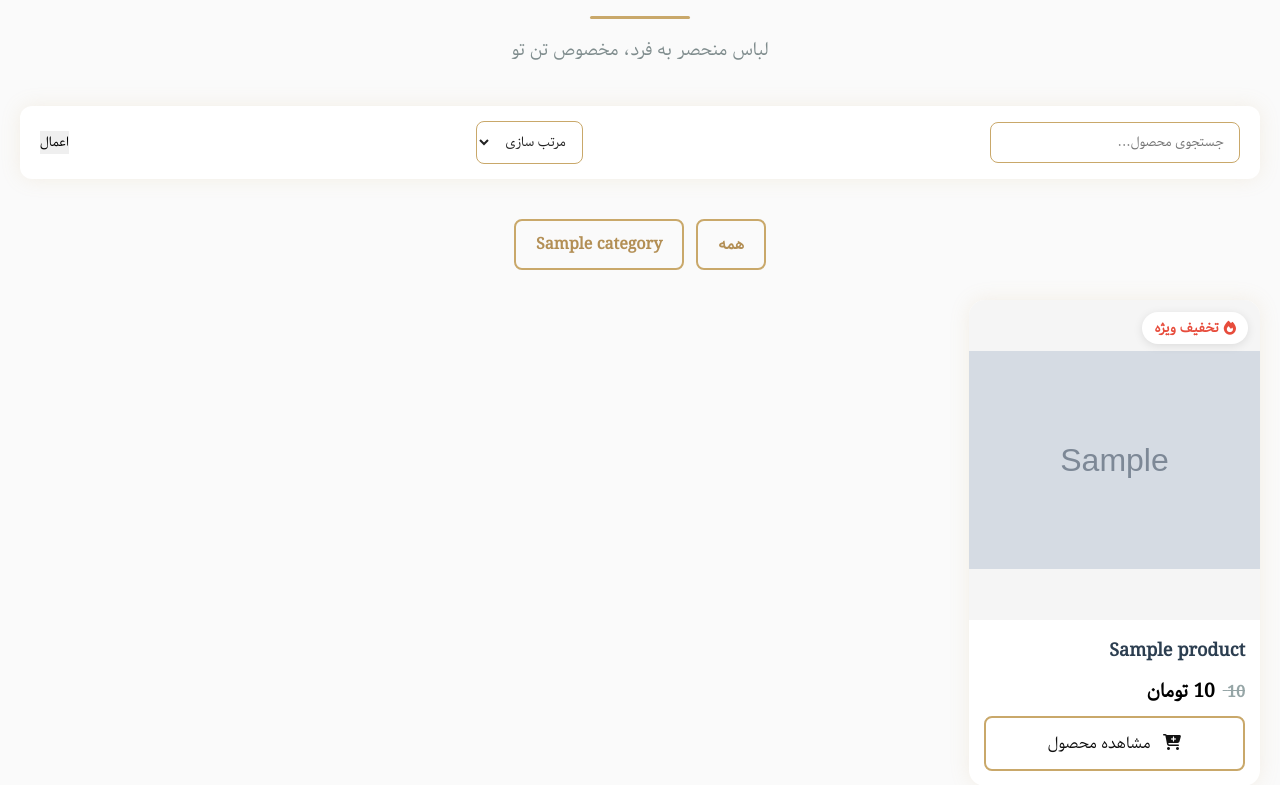
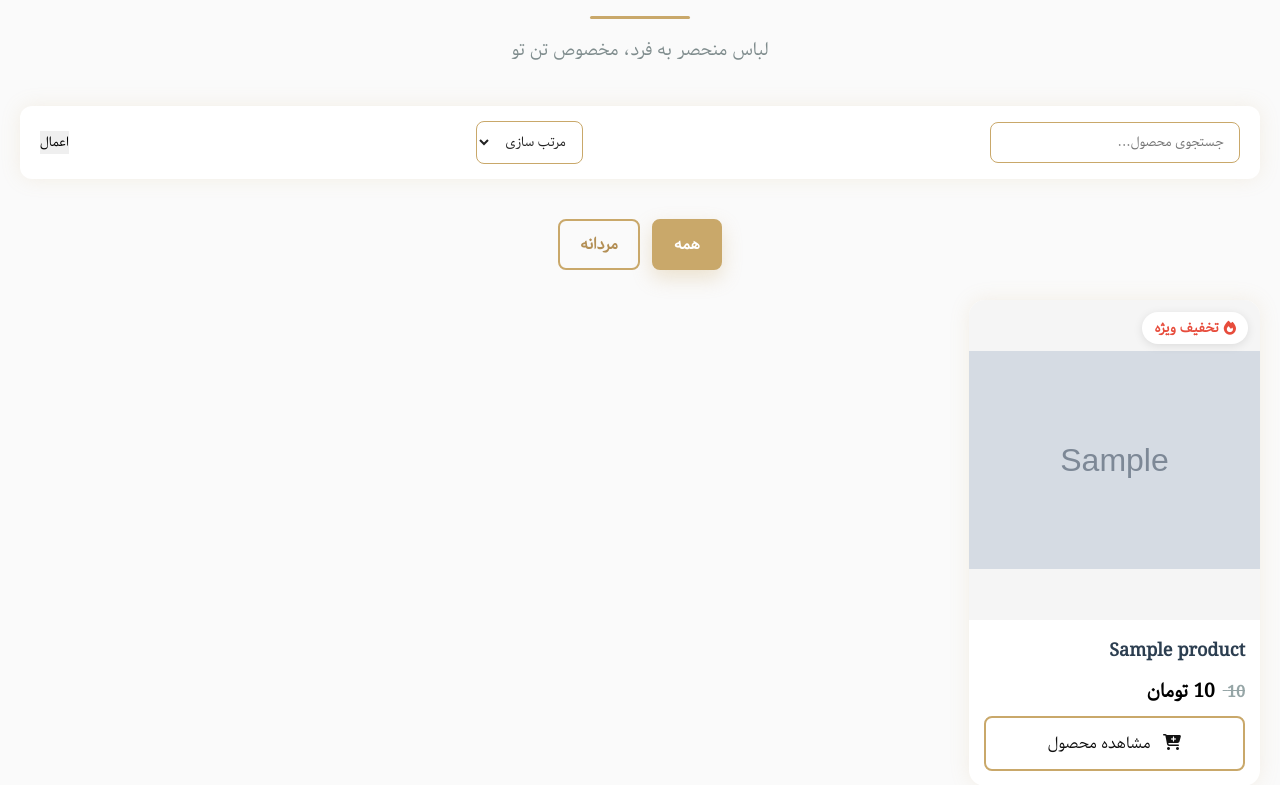
Before and after one commit to EftMelika05/tailor-ordering-system, a Django app: page /readyproducts/list/ in a window 1280 px wide. Shown: the part 238-1023 px from the top of the page. Run offline with Django 5.2, Linux system fonts and the light colour scheme; tables that the repository leaves empty hold one stand-in row (values such as "Sample post"); grey boxes marked "Sample" are stand-in pictures.

Commit message:
edit ready_products/models

```diff
--- a/dozino/Account/views.py
+++ b/dozino/Account/views.py
@@ -158,7 +158,7 @@ def new_password(request):
 
         password = request.POST.get('password')
         password2 = request.POST.get('password2')
-
+        #print("USER ID:", user_id)
         if password != password2:
 
             messages.error(request,'رمزها مطابقت ندارند')
@@ -174,7 +174,7 @@ def new_password(request):
 
         user.set_password(password)
         user.save()
-
+        #print("HASH:", user.password)
         del request.session['reset_user_id']
 
         messages.success(request,'رمز عبور با موفقیت تغییر کرد')
--- a/dozino/dozino/settings.py
+++ b/dozino/dozino/settings.py
@@ -44,6 +44,9 @@ INSTALLED_APPS = [
     'django.contrib.sessions',
     'django.contrib.messages',
     'django.contrib.staticfiles',
+]
+AUTHENTICATION_BACKENDS = [
+    'django.contrib.auth.backends.ModelBackend',
 ]
 
 MIDDLEWARE = [
@@ -131,7 +134,7 @@ STATICFILES_DIRS=[
     os.path.join(BASE_DIR,'dozino/static')
 ]
 
-AUTH_USER_MODEL='Account.User'
+AUTH_USER_MODEL= 'Account.User'
 
 MEDIA_URL = '/media/'
 MEDIA_ROOT =os.path.join(BASE_DIR / 'media')
--- a/dozino/ready_products/models.py
+++ b/dozino/ready_products/models.py
@@ -8,7 +8,7 @@ class Category(models.Model):
         ("female", "زنانه"),
         ("kids", "بچه‌گانه"),
     )
-    name = models.CharField(max_length=100)
+    ##name = models.CharField(max_length=100)
     gender = models.CharField(
         max_length=20,
         choices=gender_choice
--- a/dozino/ready_products/views.py
+++ b/dozino/ready_products/views.py
@@ -2,8 +2,7 @@ from django.shortcuts import render ,get_object_or_404
 from .models import Category,Product, ProductImage, ProductVariant, ProductSpecification , Color ,Size
 from django.core.paginator import Paginator
 from django.db.models import Min, Q
-from django.conf import settings
-print(settings.DATABASES)
+
 def product_list(request):
 
     products = Product.objects.prefetch_related(
@@ -18,11 +17,12 @@ def product_list(request):
             Q(name__icontains=search) |
             Q(description__icontains=search)
         )
+    categories = Category.objects.all()
+    category= request.GET.get("category")
 
-    category_slug = request.GET.get("category")
-
-    if category_slug and category_slug != "all":
-        products = products.filter(category__slug=category_slug)
+    if category:
+      products = products.filter(
+        category__gender=category)
 
     sort = request.GET.get("sort")
 
@@ -58,7 +58,7 @@ def product_list(request):
         "categories": Category.objects.all(),
 
         "search": search or "",
-        "selected_category": category_slug or "all",
+        "categories": categories,
         "selected_sort": sort or "",
     }
 
@@ -77,6 +77,7 @@ def product_details(request,product_slug):
     colors = Color.objects.filter(productvariant__product=product).distinct()
     sizes = Size.objects.filter(
     productvariant__product=product).distinct()
+
     context = {
         'product': product,
         'images': images,
--- a/dozino/templates/products/ready-made clothes/list.html
+++ b/dozino/templates/products/ready-made clothes/list.html
@@ -100,24 +100,21 @@
             </option>
           </select>
 
-          {% if selected_category %}
+          <!-- {% if selected_category %}
           <input
             type="hidden"
             name="category"
             value="{{ selected_category }}"
           />
-          {% endif %}
-
+          {% endif %} -->
           <button type="submit">اعمال</button>
         </form>
 
         <!-- Category -->
 
         <div class="category-tabs">
-          <a
-            href="{% url 'list' %}"
-            class="category-tab {% if not selected_category %}active{% endif %}"
-          >
+          <a href="{% url 'list' %}"
+          class="category-tab {% if not request.GET.category %}active{% endif %}">
             همه
           </a>
 
@@ -125,9 +122,9 @@
 
           <a
             href="?category={{ category.slug }}"
-            class="category-tab {% if selected_category == category.slug %} active {% endif %}"
+            class="category-tab {% if request.GET.category == category.gender %} active {% endif %}"
           >
-            {{ category.name }}
+            {{  category.get_gender_display }}
           </a>
 
           {% endfor %}
```
Also changed, not shown: dozino/templates/Account/new_pass.html (+8 -8 lines).
